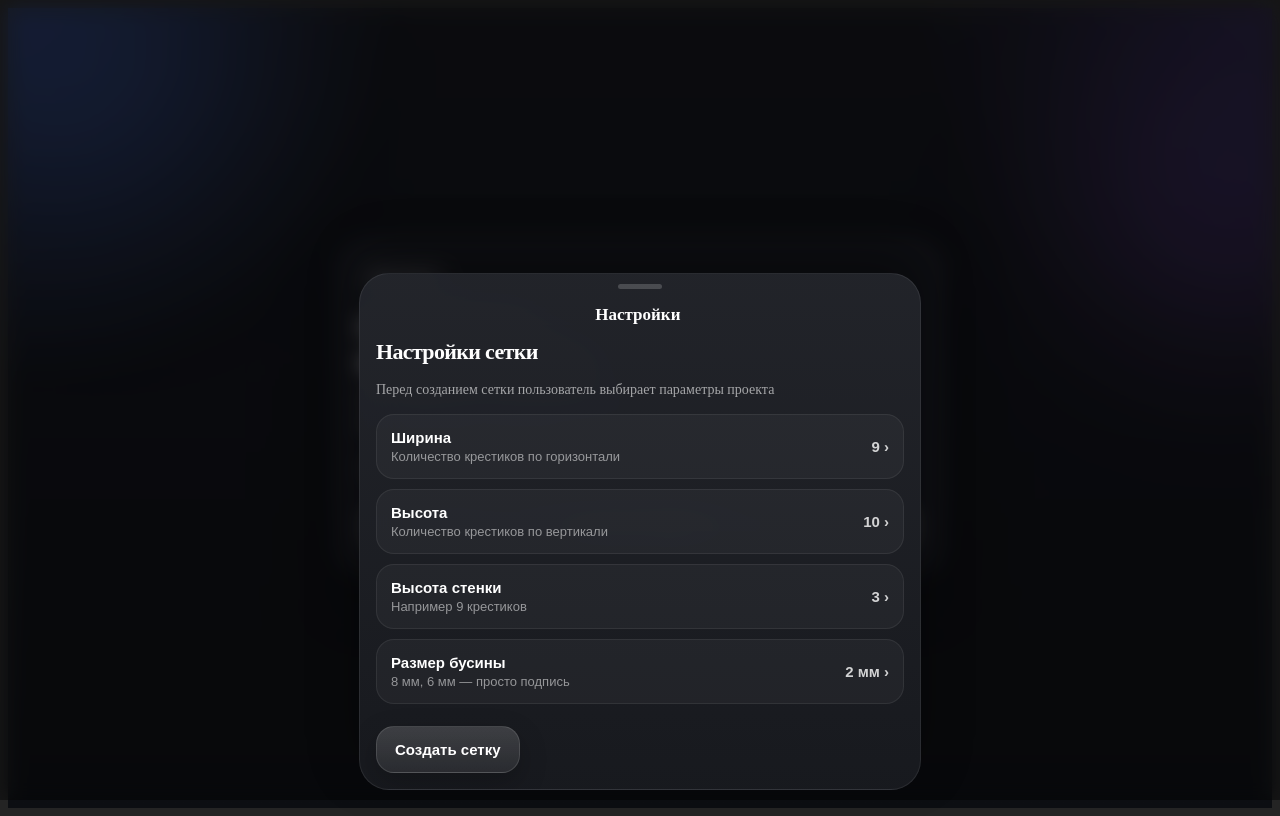
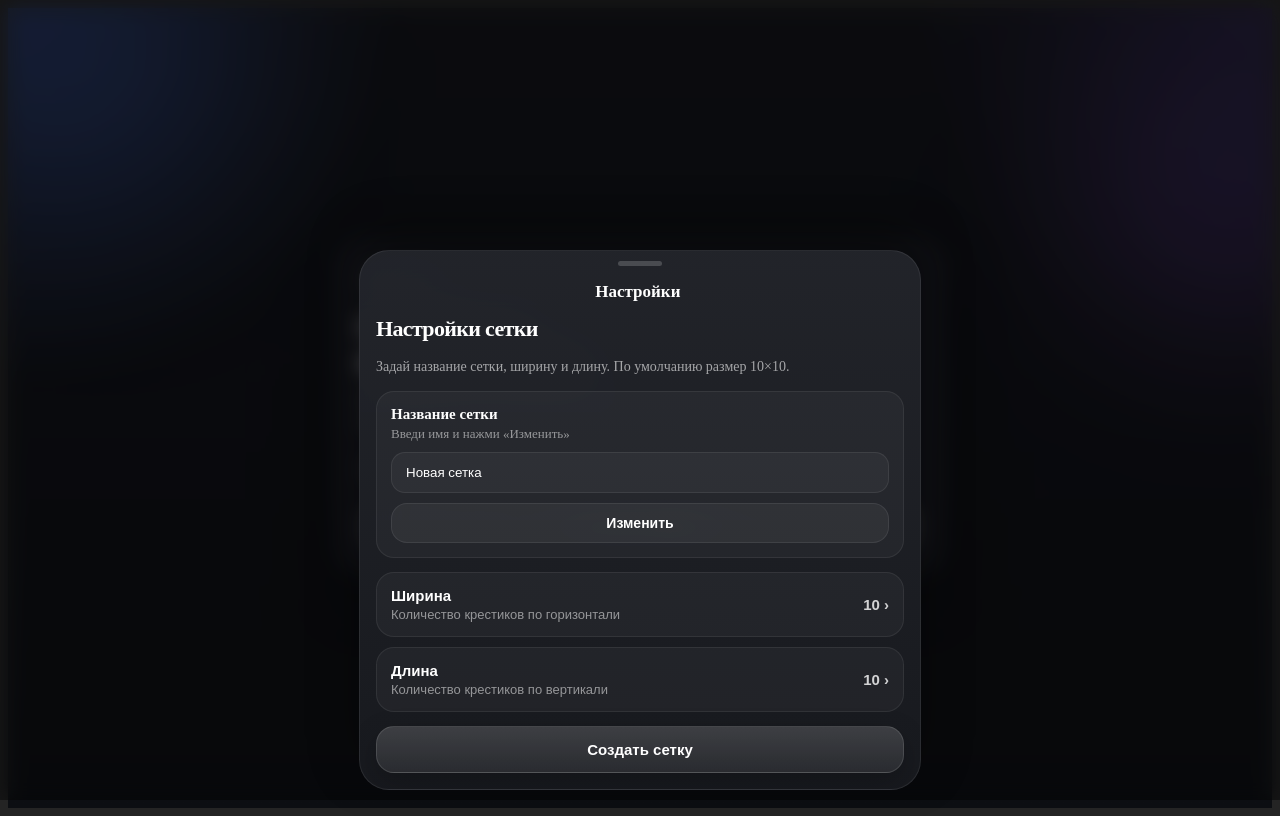
Before and after one commit to DaniilOreshenkov/miniApp, a React (Vite) app: page / in a window 1280 px wide. Built offline with nearby package versions, Linux system fonts and the light colour scheme.

Commit message:
навигация и параментры - 3

```diff
--- a/src/screens/GridScreen.tsx
+++ b/src/screens/GridScreen.tsx
@@ -1,11 +1,7 @@
-import React, { useEffect, useMemo, useRef, useState } from "react";
+import React, { useMemo, useRef, useState } from "react";
 
 interface Props {
-  width: number;
-  height: number;
-  wallHeight: number;
-  beadSize: string;
-  onBack: () => void;
+  onBack?: () => void;
 }
 
 type ZoneType =
@@ -37,13 +33,12 @@ type TextNote = {
 };
 
 type GridSettings = {
+  name: string;
   width: number;
   height: number;
-  wallHeight: number;
-  beadSize: string;
-};
-
-type SettingsField = "width" | "height" | "wallHeight" | "beadSize" | null;
+};
+
+type SettingsField = "width" | "height" | null;
 
 const colors = ["#FF3B30", "#FF9500", "#34C759", "#007AFF", "#AF52DE"];
 
@@ -108,23 +103,18 @@ const textTabs: { key: TextTab; label: string }[] = [
   { key: "rotate", label: "Поворот" },
 ];
 
-const beadSizeOptions = ["8 мм", "6 мм", "5 мм", "4 мм"];
-
-const GridScreen: React.FC<Props> = ({
-  width,
-  height,
-  wallHeight,
-  beadSize,
-}) => {
+const GridScreen: React.FC<Props> = () => {
   const initialSettings: GridSettings = {
-    width,
-    height,
-    wallHeight,
-    beadSize,
+    name: "Новая сетка",
+    width: 10,
+    height: 10,
   };
 
   const [settings, setSettings] = useState<GridSettings>(initialSettings);
-  const [draftSettings, setDraftSettings] = useState<GridSettings>(initialSettings);
+  const [draftSettings, setDraftSettings] =
+    useState<GridSettings>(initialSettings);
+  const [nameInput, setNameInput] = useState(initialSettings.name);
+
   const [isCreated, setIsCreated] = useState(false);
   const [settingsSheetOpen, setSettingsSheetOpen] = useState(true);
   const [activeSettingsField, setActiveSettingsField] =
@@ -183,33 +173,27 @@ const GridScreen: React.FC<Props> = ({
 
   const selectedNote = notes.find((note) => note.id === selectedNoteId) || null;
 
-  useEffect(() => {
-    setDraftSettings((prev) => ({
-      ...prev,
-      wallHeight: Math.min(prev.wallHeight, prev.height),
-    }));
-  }, [draftSettings.height]);
-
   const normalizeSettings = (s: GridSettings): GridSettings => {
-    const normalizedWidth = Math.max(2, Number(s.width) || 2);
-    const normalizedHeight = Math.max(2, Number(s.height) || 2);
-    const normalizedWallHeight = Math.max(
-      1,
-      Math.min(Number(s.wallHeight) || 1, normalizedHeight)
-    );
+    const normalizedWidth = Math.max(2, Number(s.width) || 10);
+    const normalizedHeight = Math.max(2, Number(s.height) || 10);
 
     return {
       ...s,
+      name: s.name.trim() || "Новая сетка",
       width: normalizedWidth,
       height: normalizedHeight,
-      wallHeight: normalizedWallHeight,
     };
   };
 
   const applySettings = (createNow = false) => {
-    const nextSettings = normalizeSettings(draftSettings);
+    const nextSettings = normalizeSettings({
+      ...draftSettings,
+      name: nameInput,
+    });
 
     setSettings(nextSettings);
+    setDraftSettings(nextSettings);
+    setNameInput(nextSettings.name);
     setGrid(createGrid(nextSettings));
     setNotes([]);
     setSelectedNoteId(null);
@@ -221,6 +205,16 @@ const GridScreen: React.FC<Props> = ({
     if (createNow) {
       setIsCreated(true);
     }
+  };
+
+  const applyNameOnly = () => {
+    const normalizedName = nameInput.trim() || "Новая сетка";
+
+    setDraftSettings((prev) => ({
+      ...prev,
+      name: normalizedName,
+    }));
+    setNameInput(normalizedName);
   };
 
   const beadCount = useMemo(() => {
@@ -917,7 +911,7 @@ const GridScreen: React.FC<Props> = ({
     if (activeSettingsField === "height") {
       return (
         <div style={sheetContentStackStyle}>
-          <div style={sheetTitleStyle}>Высота</div>
+          <div style={sheetTitleStyle}>Длина</div>
           <div style={sheetDescriptionStyle}>
             Количество крестиков по вертикали
           </div>
@@ -951,88 +945,37 @@ const GridScreen: React.FC<Props> = ({
       );
     }
 
-    if (activeSettingsField === "wallHeight") {
-      return (
-        <div style={sheetContentStackStyle}>
-          <div style={sheetTitleStyle}>Высота стенки</div>
-          <div style={sheetDescriptionStyle}>Например 9 крестиков</div>
-
-          <div style={stepperStyle}>
-            <button
-              onClick={() =>
-                setDraftSettings((prev) => ({
-                  ...prev,
-                  wallHeight: Math.max(1, prev.wallHeight - 1),
-                }))
-              }
-              style={stepperButtonStyle}
-            >
-              −
-            </button>
-            <div style={stepperValueStyle}>{draftSettings.wallHeight}</div>
-            <button
-              onClick={() =>
-                setDraftSettings((prev) => ({
-                  ...prev,
-                  wallHeight: Math.min(prev.height, prev.wallHeight + 1),
-                }))
-              }
-              style={stepperButtonStyle}
-            >
-              +
-            </button>
-          </div>
-        </div>
-      );
-    }
-
-    if (activeSettingsField === "beadSize") {
-      return (
-        <div style={sheetContentStackStyle}>
-          <div style={sheetTitleStyle}>Размер бусины</div>
-          <div style={sheetDescriptionStyle}>
-            8 мм, 6 мм — просто подпись
-          </div>
-
-          <div style={{ display: "flex", flexDirection: "column", gap: 10 }}>
-            {beadSizeOptions.map((size) => {
-              const selected = draftSettings.beadSize === size;
-
-              return (
-                <button
-                  key={size}
-                  onClick={() =>
-                    setDraftSettings((prev) => ({
-                      ...prev,
-                      beadSize: size,
-                    }))
-                  }
-                  style={{
-                    ...sheetRowStyle,
-                    justifyContent: "space-between",
-                    border: selected
-                      ? "1px solid rgba(255,255,255,0.14)"
-                      : "1px solid rgba(255,255,255,0.07)",
-                    background: selected
-                      ? "rgba(255,255,255,0.09)"
-                      : "rgba(255,255,255,0.04)",
-                  }}
-                >
-                  <span>{size}</span>
-                  <span style={{ opacity: selected ? 1 : 0.35 }}>✓</span>
-                </button>
-              );
-            })}
-          </div>
-        </div>
-      );
-    }
-
     return (
       <div style={sheetContentStackStyle}>
         <div style={sheetTitleStyle}>Настройки сетки</div>
         <div style={sheetDescriptionStyle}>
-          Перед созданием сетки пользователь выбирает параметры проекта
+          Задай название сетки, ширину и длину. По умолчанию размер 10×10.
+        </div>
+
+        <div style={settingsInputCardStyle}>
+          <div style={settingsActionTitleStyle}>Название сетки</div>
+          <div style={settingsActionSubtitleStyle}>
+            Введи имя и нажми «Изменить»
+          </div>
+
+          <input
+            value={nameInput}
+            onChange={(e) => setNameInput(e.target.value)}
+            placeholder="Например: Корзина 10×10"
+            style={{ ...inputStyle, marginTop: 10 }}
+          />
+
+          <button
+            onClick={applyNameOnly}
+            style={{
+              ...secondaryActionStyle,
+              marginTop: 10,
+              width: "100%",
+              fontWeight: 700,
+            }}
+          >
+            Изменить
+          </button>
         </div>
 
         <div style={{ display: "flex", flexDirection: "column", gap: 10 }}>
@@ -1056,7 +999,7 @@ const GridScreen: React.FC<Props> = ({
             style={settingsActionRowStyle}
           >
             <div>
-              <div style={settingsActionTitleStyle}>Высота</div>
+              <div style={settingsActionTitleStyle}>Длина</div>
               <div style={settingsActionSubtitleStyle}>
                 Количество крестиков по вертикали
               </div>
@@ -1065,53 +1008,14 @@ const GridScreen: React.FC<Props> = ({
               {draftSettings.height} ›
             </div>
           </button>
-
-          <button
-            onClick={() => openFieldSheet("wallHeight")}
-            style={settingsActionRowStyle}
-          >
-            <div>
-              <div style={settingsActionTitleStyle}>Высота стенки</div>
-              <div style={settingsActionSubtitleStyle}>Например 9 крестиков</div>
-            </div>
-            <div style={settingsActionValueStyle}>
-              {draftSettings.wallHeight} ›
-            </div>
-          </button>
-
-          <button
-            onClick={() => openFieldSheet("beadSize")}
-            style={settingsActionRowStyle}
-          >
-            <div>
-              <div style={settingsActionTitleStyle}>Размер бусины</div>
-              <div style={settingsActionSubtitleStyle}>
-                8 мм, 6 мм — просто подпись
-              </div>
-            </div>
-            <div style={settingsActionValueStyle}>
-              {draftSettings.beadSize} ›
-            </div>
-          </button>
         </div>
 
-        <div style={{ display: "flex", gap: 10, marginTop: 8 }}>
-          {!isCreated ? (
-            <button
-              onClick={() => applySettings(true)}
-              style={heroButtonStyle}
-            >
-              Создать сетку
-            </button>
-          ) : (
-            <button
-              onClick={() => applySettings(false)}
-              style={heroButtonStyle}
-            >
-              Применить
-            </button>
-          )}
-        </div>
+        <button
+          onClick={() => applySettings(!isCreated)}
+          style={heroButtonStyle}
+        >
+          {!isCreated ? "Создать сетку" : "Применить"}
+        </button>
       </div>
     );
   };
@@ -1282,9 +1186,9 @@ const GridScreen: React.FC<Props> = ({
                 lineHeight: 1.55,
               }}
             >
-              Перед созданием сетки пользователь выбирает ширину, высоту,
-              высоту стенки и размер бусины. Всё открывается как action sheet
-              снизу, в стиле Apple и Telegram.
+              Перед созданием сетки пользователь задаёт название, ширину и
+              длину. Всё открывается как action sheet снизу, в стиле Apple и
+              Telegram.
             </p>
 
             <div
@@ -1295,13 +1199,17 @@ const GridScreen: React.FC<Props> = ({
                 gap: 8,
               }}
             >
-              <div style={topInfoChipStyle}>{draftSettings.width}×{draftSettings.height}</div>
-              <div style={topInfoChipStyle}>стенка {draftSettings.wallHeight}</div>
-              <div style={topInfoChipStyle}>{draftSettings.beadSize}</div>
+              <div style={topInfoChipStyle}>
+                {nameInput.trim() || "Новая сетка"}
+              </div>
+              <div style={topInfoChipStyle}>
+                {draftSettings.width}×{draftSettings.height}
+              </div>
             </div>
 
             <button
               onClick={() => {
+                setNameInput(draftSettings.name);
                 setActiveSettingsField(null);
                 setSettingsSheetOpen(true);
               }}
@@ -1358,7 +1266,9 @@ const GridScreen: React.FC<Props> = ({
             boxShadow: "0 12px 40px rgba(0,0,0,0.22)",
           }}
         >
-          <div style={{ display: "flex", alignItems: "center", gap: 10, flexWrap: "wrap" }}>
+          <div
+            style={{ display: "flex", alignItems: "center", gap: 10, flexWrap: "wrap" }}
+          >
             <div
               style={{
                 padding: "10px 14px",
@@ -1371,12 +1281,13 @@ const GridScreen: React.FC<Props> = ({
                 letterSpacing: "-0.02em",
               }}
             >
-              Bead Editor
+              {settings.name}
             </div>
 
             <button
               onClick={() => {
                 setDraftSettings(settings);
+                setNameInput(settings.name);
                 setActiveSettingsField(null);
                 setSettingsSheetOpen(true);
               }}
@@ -1394,9 +1305,10 @@ const GridScreen: React.FC<Props> = ({
               justifyContent: "flex-end",
             }}
           >
-            <div style={topInfoChipStyle}>{settings.width}×{settings.height}</div>
-            <div style={topInfoChipStyle}>стенка {settings.wallHeight}</div>
-            <div style={topInfoChipStyle}>{settings.beadSize}</div>
+            <div style={topInfoChipStyle}>{settings.name}</div>
+            <div style={topInfoChipStyle}>
+              {settings.width}×{settings.height}
+            </div>
           </div>
         </div>
 
@@ -1996,6 +1908,13 @@ const sheetDescriptionStyle: React.CSSProperties = {
   lineHeight: 1.5,
 };
 
+const settingsInputCardStyle: React.CSSProperties = {
+  padding: 14,
+  borderRadius: 18,
+  border: "1px solid rgba(255,255,255,0.07)",
+  background: "rgba(255,255,255,0.04)",
+};
+
 const settingsActionRowStyle: React.CSSProperties = {
   width: "100%",
   display: "flex",
@@ -2030,16 +1949,6 @@ const settingsActionValueStyle: React.CSSProperties = {
   whiteSpace: "nowrap",
 };
 
-const sheetRowStyle: React.CSSProperties = {
-  width: "100%",
-  display: "flex",
-  alignItems: "center",
-  padding: "14px 14px",
-  borderRadius: 18,
-  color: "#fff",
-  cursor: "pointer",
-};
-
 const stepperStyle: React.CSSProperties = {
   marginTop: 6,
   display: "flex",
```
